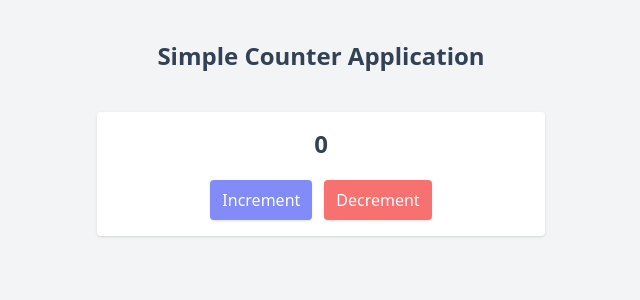
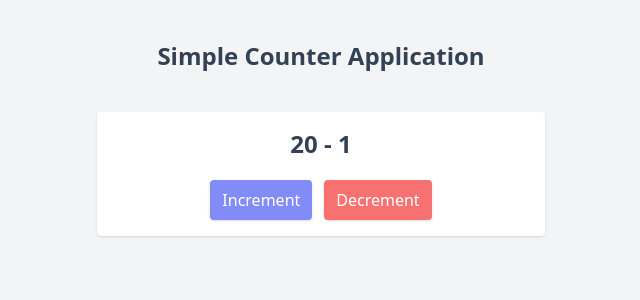
Before and after one commit to momin-riyadh/lws, a React (Create React App) app: page / in a window 1280 px wide. Shown: the top 300 px of the page, without its empty margins (319-959 px from the left). Built offline with nearby package versions, Linux system fonts and the light colour scheme.

Commit message:
fix and deploy

```diff
--- a/src/App.js
+++ b/src/App.js
@@ -1,6 +1,7 @@
 import Counter from "./components/Counter";
 import {Provider} from "react-redux";
 import store from "./redux/store";
+import HooksCounter from "./components/HooksCounter";
 
 
 export default function App() {
@@ -12,7 +13,7 @@ export default function App() {
                 </h1>
 
                 <div className="max-w-md mx-auto mt-10 space-y-5">
-                    <Counter id="1"/>
+                    <HooksCounter id="1"/>
                 </div>
             </div>
         </Provider>
--- /dev/null
+++ b/src/components/HooksCounter.js
@@ -0,0 +1,29 @@
+import {connect} from "react-redux";
+import {increment, decrement} from "../redux/counter/actions";
+import {useSelector} from "react-redux";
+
+function HooksCounter({id}) {
+    const count = useSelector((state) => state.value);
+    return (
+        <div className="p-4 h-auto flex flex-col items-center justify-center space-y-5 bg-white rounded shadow">
+            <div className="text-2xl font-semibold">{count} - {id}</div>
+            <div className="flex space-x-3">
+                <button
+                    className="bg-indigo-400 text-white px-3 py-2 rounded shadow"
+                    onClick={increment}
+                >
+                    Increment
+                </button>
+                <button
+                    className="bg-red-400 text-white px-3 py-2 rounded shadow"
+                    onClick={decrement}
+                >
+                    Decrement
+                </button>
+            </div>
+        </div>
+    );
+}
+
+
+export default HooksCounter;
--- a/src/redux/counter/counterReducer.js
+++ b/src/redux/counter/counterReducer.js
@@ -1,7 +1,7 @@
 import {INCREMENET, DECREMENT} from "./actionTypes";
 
 const initialState = {
-    value: 0,
+    value: 20,
 }
 const counterReducer = (state = initialState, action) => {
     switch (action.type) {
```
